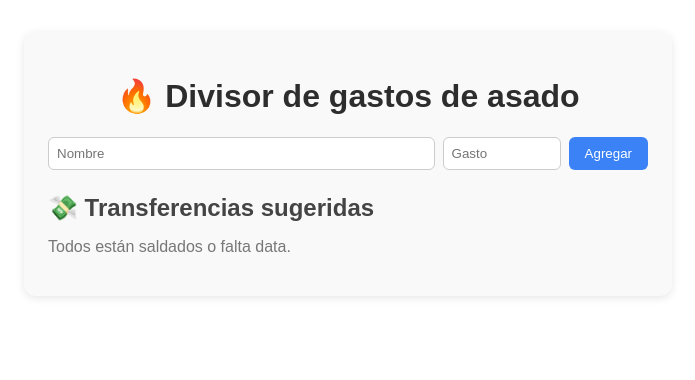
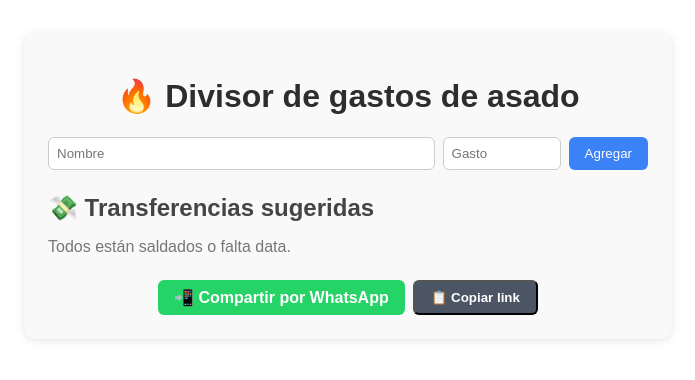
Before and after one commit to javosds/asado-gastos-app, a React (Vite) app in the folder asado-gastos-app/: page / in a window 1280 px wide. Shown: the top 380 px of the page, without its empty margins (292-987 px from the left). Built offline with nearby package versions, Linux system fonts and the light colour scheme.

Commit message:
Update App.jsx

```diff
--- a/asado-gastos-app/src/App.jsx
+++ b/asado-gastos-app/src/App.jsx
@@ -45,6 +45,8 @@ export default function App() {
   };
 
   const transactions = participants.length ? calculateSettlements() : [];
+  const currentURL = encodeURIComponent(window.location.href);
+  const shareText = encodeURIComponent("¡Usá esta app para dividir gastos del asado! 🍖 " + window.location.href);
 
   return (
     <div style={{ maxWidth: 600, margin: "2rem auto", fontFamily: "sans-serif", backgroundColor: "#f9f9f9", padding: "1.5rem", borderRadius: "12px", boxShadow: "0 2px 8px rgba(0, 0, 0, 0.1)" }}>
@@ -80,7 +82,7 @@ export default function App() {
       {transactions.length === 0 ? (
         <p style={{ color: "#777" }}>Todos están saldados o falta data.</p>
       ) : (
-        <ul style={{ paddingLeft: "1rem" }}>
+        <ul style={{ paddingLeft: "1rem", marginBottom: "1rem" }}>
           {transactions.map((t, i) => (
             <li key={i} style={{ marginBottom: "4px" }}>
               <span style={{ color: "#ef4444" }}>{t.from}</span> debe enviar <strong>$ {t.amount}</strong> a <span style={{ color: "#3b82f6" }}>{t.to}</span>
@@ -88,6 +90,23 @@ export default function App() {
           ))}
         </ul>
       )}
+
+      <div style={{ display: "flex", gap: "0.5rem", justifyContent: "center", marginTop: "1.5rem" }}>
+        <a
+          href={`https://wa.me/?text=${shareText}`}
+          target="_blank"
+          rel="noopener noreferrer"
+          style={{ backgroundColor: "#25D366", color: "white", padding: "0.5rem 1rem", borderRadius: "6px", textDecoration: "none", fontWeight: "bold" }}
+        >
+          📲 Compartir por WhatsApp
+        </a>
+        <button
+          onClick={() => navigator.clipboard.writeText(window.location.href)}
+          style={{ backgroundColor: "#4b5563", color: "white", padding: "0.5rem 1rem", borderRadius: "6px", cursor: "pointer", fontWeight: "bold" }}
+        >
+          📋 Copiar link
+        </button>
+      </div>
     </div>
   );
 }
```
